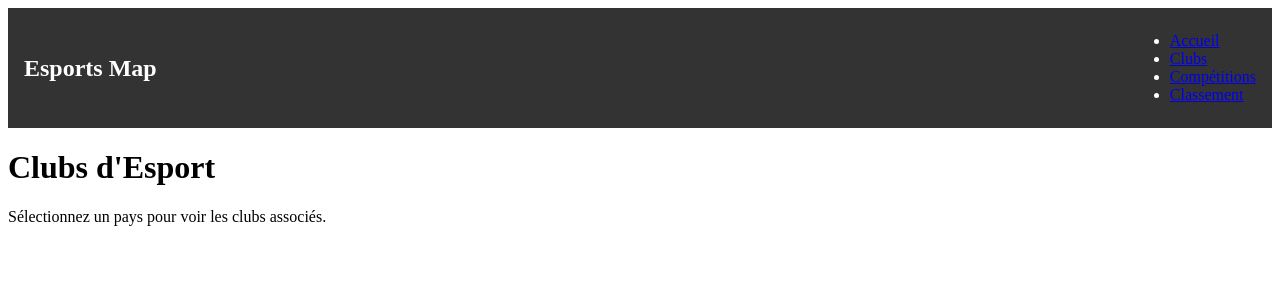
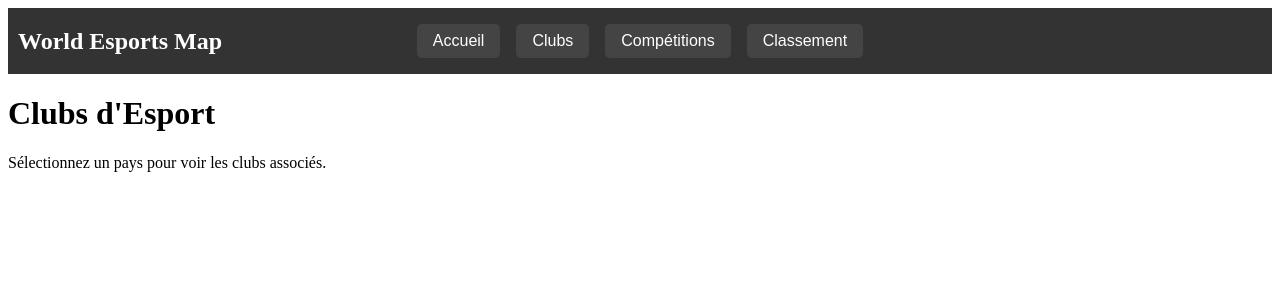
Before and after one commit to LighRing/WorldEsportMap, a React (Vite) app: page /clubs in a window 1280 px wide. Shown: the top 300 px of the page. Built offline with nearby package versions, Linux system fonts and the light colour scheme.

Commit message:
Update CSS
- CSS basique de la navbar
- CSS de la carte : surlignement d'un pays lors du passage de la souris

```diff
--- a/src/components/InteractiveMap.jsx
+++ b/src/components/InteractiveMap.jsx
@@ -14,6 +14,20 @@ const countriesWithClubs = [
   // Ajoutez plus de pays et de clubs ici si nécessaire
 ];
 
+const defaultStyle = {
+  fillColor: "transparent", // Pas de couleur de remplissage par défaut
+  fillOpacity: 0, // Transparence totale par défaut
+  weight: 1, // Épaisseur de la bordure
+  color: "#cccccc", // Couleur de bordure grise
+};
+
+const hoverStyle = {
+  fillColor: "#66b2ff", // Couleur de remplissage au survol
+  fillOpacity: 0.7, // Transparence au survol
+  weight: 2, // Épaisseur de la bordure au survol
+  color: "#003366", // Couleur de bordure au survol
+};
+
 const InteractiveMap = () => {
   const [hoveredCountry, setHoveredCountry] = useState(null);
   const [hoveredClubs, setHoveredClubs] = useState([]);
@@ -27,12 +41,16 @@ const InteractiveMap = () => {
         );
         setHoveredCountry(country.properties.name);
         setHoveredClubs(countryData ? countryData.clubs : []);
-        layer.setStyle({ fillColor: "#66b2ff", fillOpacity: 0.7 }); // Style survolé
+
+        // Applique un style spécifique lorsque la souris survole un pays
+        layer.setStyle(hoverStyle);
       },
       mouseout: () => {
         setHoveredCountry(null);
         setHoveredClubs([]);
-        layer.setStyle({ fillColor: "#cce5ff", fillOpacity: 1 }); // Style par défaut
+
+        // Réinitialise le style par défaut lorsque la souris quitte le pays
+        layer.setStyle(defaultStyle);
       },
     });
   };
@@ -44,7 +62,11 @@ const InteractiveMap = () => {
           url="https://{s}.tile.openstreetmap.org/{z}/{x}/{y}.png"
           attribution="&copy; OpenStreetMap contributors"
         />
-        <GeoJSON data={geoJsonData} onEachFeature={onEachCountry} />
+        <GeoJSON
+          data={geoJsonData}
+          onEachFeature={onEachCountry}
+          style={defaultStyle} // Applique le style par défaut
+        />
       </MapContainer>
 
       {hoveredCountry && (
--- a/src/components/navbar.jsx
+++ b/src/components/navbar.jsx
@@ -5,12 +5,28 @@ import "../styles/navbar.css";
 const Navbar = () => {
   return (
     <nav className="navbar">
-      <h1 className="navbarLogo">Esports Map</h1>
-      <ul className="navbarLinks">
-        <li><Link to="/">Accueil</Link></li>
-        <li><Link to="/clubs">Clubs</Link></li>
-        <li><Link to="/competitions">Compétitions</Link></li>
-        <li><Link to="/classement">Classement</Link></li>
+      <h1 className="navbar-logo">World Esports Map</h1>
+      <ul className="navbar-links">
+        <li>
+          <button>
+            <Link to="/">Accueil</Link>
+          </button>
+        </li>
+        <li>
+          <button>
+            <Link to="/clubs">Clubs</Link>
+          </button>
+        </li>
+        <li>
+          <button>
+            <Link to="/competitions">Compétitions</Link>
+          </button>
+        </li>
+        <li>
+          <button>
+            <Link to="/classement">Classement</Link>
+          </button>
+        </li>
       </ul>
     </nav>
   );
--- a/src/styles/InteractiveMap.css
+++ b/src/styles/InteractiveMap.css
@@ -7,16 +7,18 @@
   width: 100%;
 }
 
+/* Style par défaut pour les pays */
 .leaflet-interactive {
-  fill: #cce5ff;
-  stroke: #0066cc;
-  stroke-width: 1;
+  fill: #cce5ff; /* Couleur de base des pays */
+  stroke: #0066cc; /* Couleur de bordure */
+  stroke-width: 1; /* Épaisseur de bordure */
 }
 
-.leaflet-interactive:hover {
-  fill: #66b2ff;
-  stroke: #003366;
-  stroke-width: 2;
+/* Style au survol */
+.hovered-country {
+  fill: #66b2ff; /* Couleur au survol */
+  stroke: #003366; /* Bordure au survol */
+  stroke-width: 2; /* Bordure plus épaisse */
 }
 
 .hoverInfo {
--- a/src/styles/navbar.css
+++ b/src/styles/navbar.css
@@ -1,21 +1,31 @@
 .navbar {
     display: flex;
-    justify-content: space-between;
-    align-items: center;
-    background-color: #333;
+    justify-content: center; /* Centre tous les éléments horizontalement */
+    align-items: center; /* Centre les éléments verticalement */
+    background-color: #333; /* Couleur de fond */
+    padding: 1em;
     color: white;
-    padding: 0.5em 1em;
+    position: relative; /* Nécessaire si le logo est à repositionner */
   }
 
   .navbar-logo {
     font-size: 1.5em;
     font-weight: bold;
+    position: absolute; /* Positionne le logo indépendamment */
+    left: 10px; /* Ajuste l'espace à gauche du logo */
+    color: white;
   }
 
   .navbar-links {
+    display: flex;
+    gap: 1em; /* Espacement entre les boutons */
     list-style: none;
-    display: flex;
-    gap: 1em;
+    margin: 0;
+    padding: 0;
+  }
+
+  .navbar-links li {
+    display: inline-block;
   }
 
   .navbar-links a {
@@ -24,5 +34,26 @@
   }
 
   .navbar-links a:hover {
-    text-decoration: underline;
+    text-decoration: none; /* Garde les liens sans soulignement au survol */
   }
+
+  /* Style des boutons */
+  .navbar-links button {
+    background-color: #444; /* Couleur de fond des boutons */
+    border: none;
+    border-radius: 5px; /* Coins arrondis */
+    color: white;
+    padding: 0.5em 1em;
+    cursor: pointer;
+    font-size: 1em;
+    transition: background-color 0.3s ease; /* Animation de survol */
+  }
+
+  .navbar-links button:hover {
+    background-color: #555; /* Couleur de fond au survol */
+  }
+
+  .navbar-links button a {
+    text-decoration: none;
+    color: white;
+  }
```
